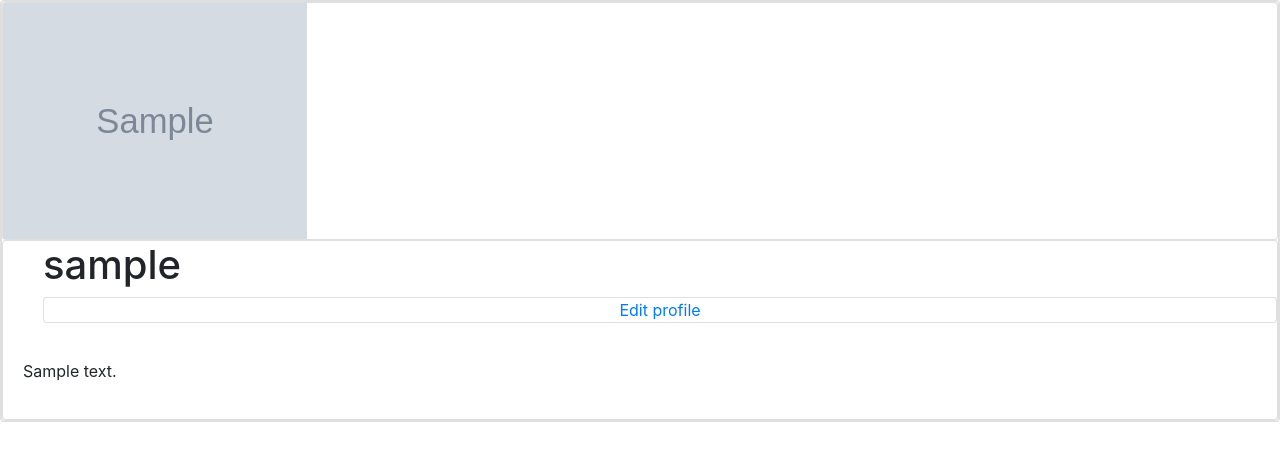
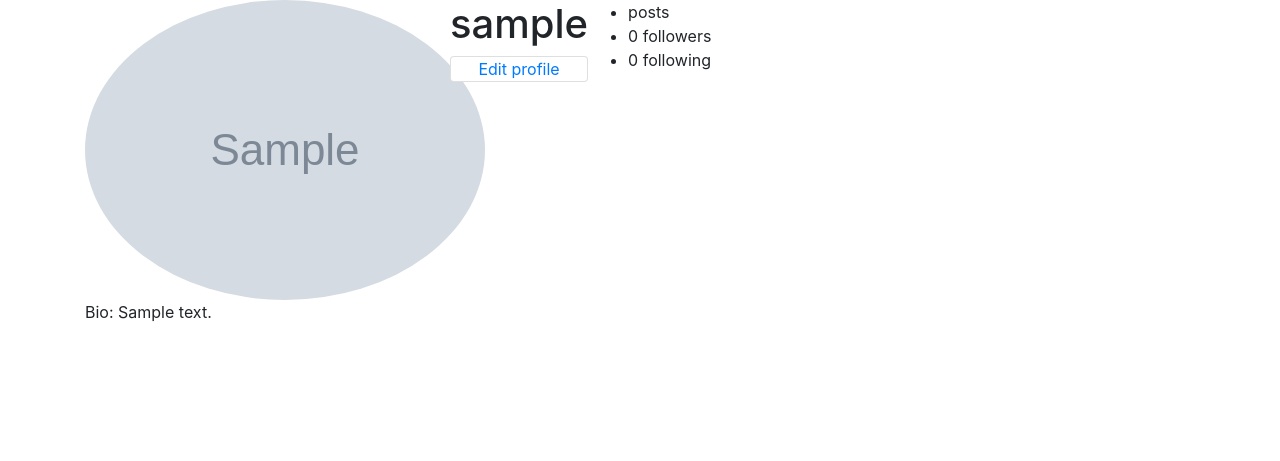
Before and after one commit to KellenNjoroge/keller-salon, a Django app: page /profile/ in a window 1280 px wide. Shown: the top 461 px of the page. Run offline with Django 3.2, Linux system fonts and the light colour scheme; a user stored in the database is signed in; tables that the repository leaves empty hold one stand-in row (values such as "Sample post"); grey boxes marked "Sample" are stand-in pictures; some libraries are stand-ins or nearby versions.

Commit message:
profile update

```diff
--- a/salon/templates/profile.html
+++ b/salon/templates/profile.html
@@ -1,36 +1,47 @@
 {% extends "base.html" %}
+{% load bootstrap3 %}
+{% load static %}
+{% load bootstrap4%}
 {% block content %}
-<div class="card">
-        <div class="card">
-                <div class="card">
+  {% block styles %}
+    {% bootstrap_css %}
+  <link rel="stylesheet" href="../static/css/profile.css">
+  {%endblock%}
+<div class="container">
+  <div class="row">
+    {% if profile.user %}
+    <div class="col-md-4">
       <style>
-                              img-circle {
+      img.radius {
       border-radius: 70%;
       }
       </style>
-                    <img class="profpic"  src="{{profile.profilepic.url}}" class= 'img-circle' height='236' width="304" alt="Image" class="img-responsive">
+      <img  src="{{profile.profilepic.url}}" class="radius" alt="Image" class="img-responsive">
+      <p> Bio: {{profile.user.profile.bio}}</p>
     </div>
-                <div class="card">
+
+    <div class="profile-user-settings">
+
+      <h1 class="profile-user-name">{{profile.user.username}}</h1>
+
+     <div class="card" ><a href="/update" class = 'text-center'>Edit profile</a> </div>
+      <button class="btn profile-settings-btn" aria-label="profile settings"><i class="fas fa-cog" aria-hidden="true" data-toggle="modal" data-target="#settings"></i></button>
+
+    </div>
+    <div class="profile-stats">
+
       <ul>
-                        <h1>{{profile.user.username}}</h1>
-                        <div class="card" ><a href="/update" class = 'text-center'>Edit profile</a> </div>
+        <li><span class="profile-stat-count"></span> posts</li>
+        <li><span class="profile-stat-count">0</span> followers</li>
+        <li><span class="profile-stat-count">0</span> following</li>
       </ul>
-                    <p class="card-body">{{profile.user.profile.bio}}</p>
+
     </div>
+
+    {% else %}
+    </p>No profile description</p>
+    {% endif %}
   </div>
-</div>
-<div class="row">
-    <div class="col-md-6 offset-md-3">
-        {% for image in images %}
-
-        <div class="card">
-            <img class="card-img-top" src="{{image.image1.url}}" height='400'>
-            <div class="card-body">
-                <h1 class="card-title"> TOTAL SCORE: </h1>
-                <a class="btn btn-danger" href="#">Update</a>
-            </div>
-        </div>
-        {% endfor %}
-    </div>
+  <br><br>
 </div>
 {% endblock %}
```
Also changed, not shown: static/profile.css (added, +30 -0 lines). Lines whose indentation alone changed are shown as unchanged.
